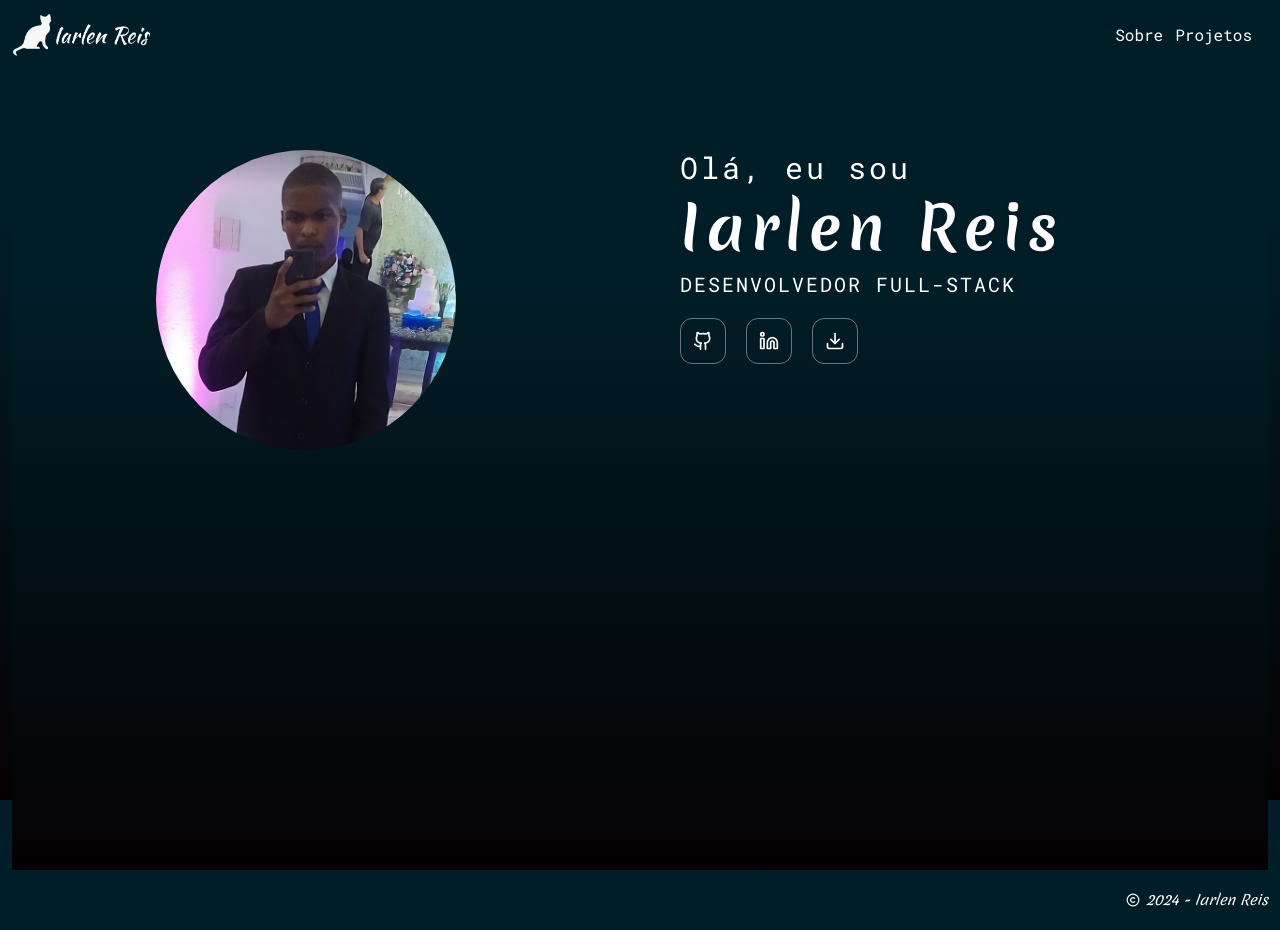
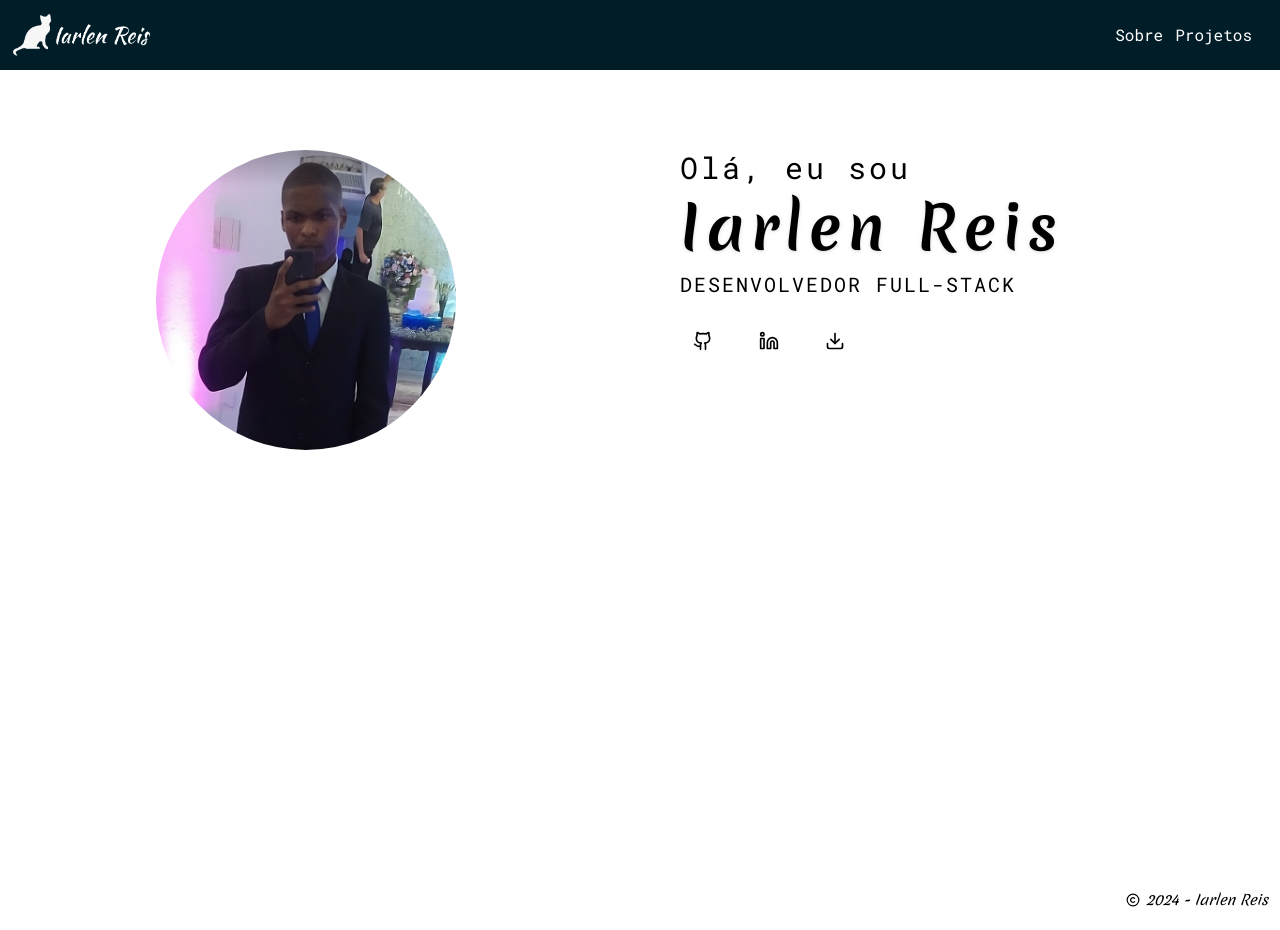
Before and after one commit to iarlen-reis/Portfolio, a Next.js app: page / in a window 1280 px wide. Built offline with nearby package versions, Linux system fonts and the light colour scheme.

Commit message:
styles: removing gradient of tag body.

```diff
--- a/src/app/globals.css
+++ b/src/app/globals.css
@@ -1,11 +1,6 @@
 @tailwind base;
 @tailwind components;
 @tailwind utilities;
-
-
-body, .background {
-  @apply bg-gradient-to-b from-[#011E28] from-25% to-[#050102] to-100% bg-fixed text-white antialiased min-h-screen;
-}
 
 h1, h2, h3, h4 {
   @apply font-merienda;
```
